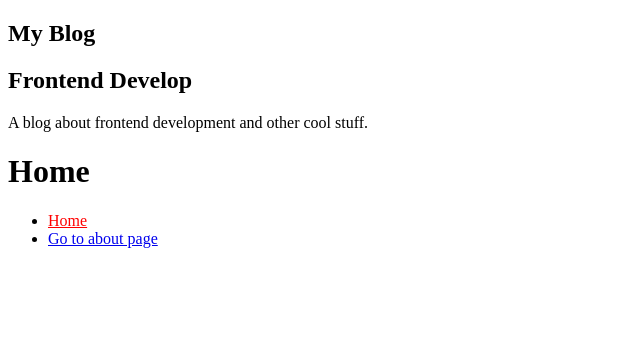
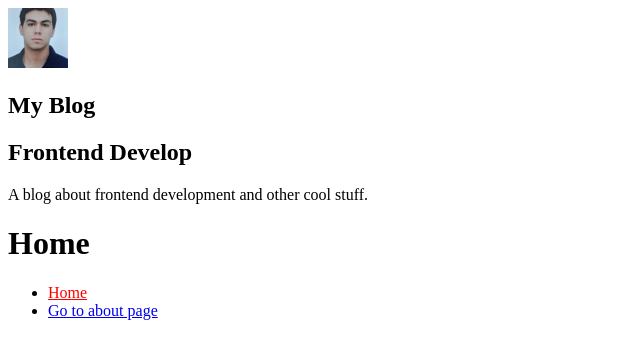
Before and after one commit to jjunior96/my-blog, a Gatsby site: page / in a window 1280 px wide. Shown: the whole page, without its empty margins (0-640 px from the left). Built offline with nearby package versions, Linux system fonts and the light colour scheme; Gatsby itself is replaced by a stand-in of ours.

Commit message:
feat: Gatsby image, create avatar component

```diff
--- /dev/null
+++ b/src/components/Avatar/index.js
@@ -0,0 +1,23 @@
+import React from 'react'
+import { useStaticQuery, graphql } from 'gatsby'
+import Img from 'gatsby-image'
+
+const Avatar = () => {
+  const { avatarImage } = useStaticQuery (
+    graphql`
+      query {
+        avatarImage: file(relativePath: { eq: "profile.png" }) {
+          childImageSharp {
+            fixed(width: 60, height: 60) {
+              ...GatsbyImageSharpFixed
+            }
+          }
+        }
+      }
+    `
+  )
+
+  return <Img fixed={ avatarImage.childImageSharp.fixed }/>
+}
+
+export default Avatar
--- a/src/components/Profile/index.js
+++ b/src/components/Profile/index.js
@@ -1,5 +1,6 @@
 import React from 'react'
 import { useStaticQuery, graphql } from 'gatsby'
+import Avatar from '../Avatar'
 
 const Profile = () => {
   const {
@@ -20,6 +21,7 @@ const Profile = () => {
 
   return (
     <div className="Profile-wrapper">
+      <Avatar />
       <h1>{title}</h1>
       <h2>{position}</h2>
       <p>{description}</p>
```
Also changed, not shown: src/images/profile.png (added).
